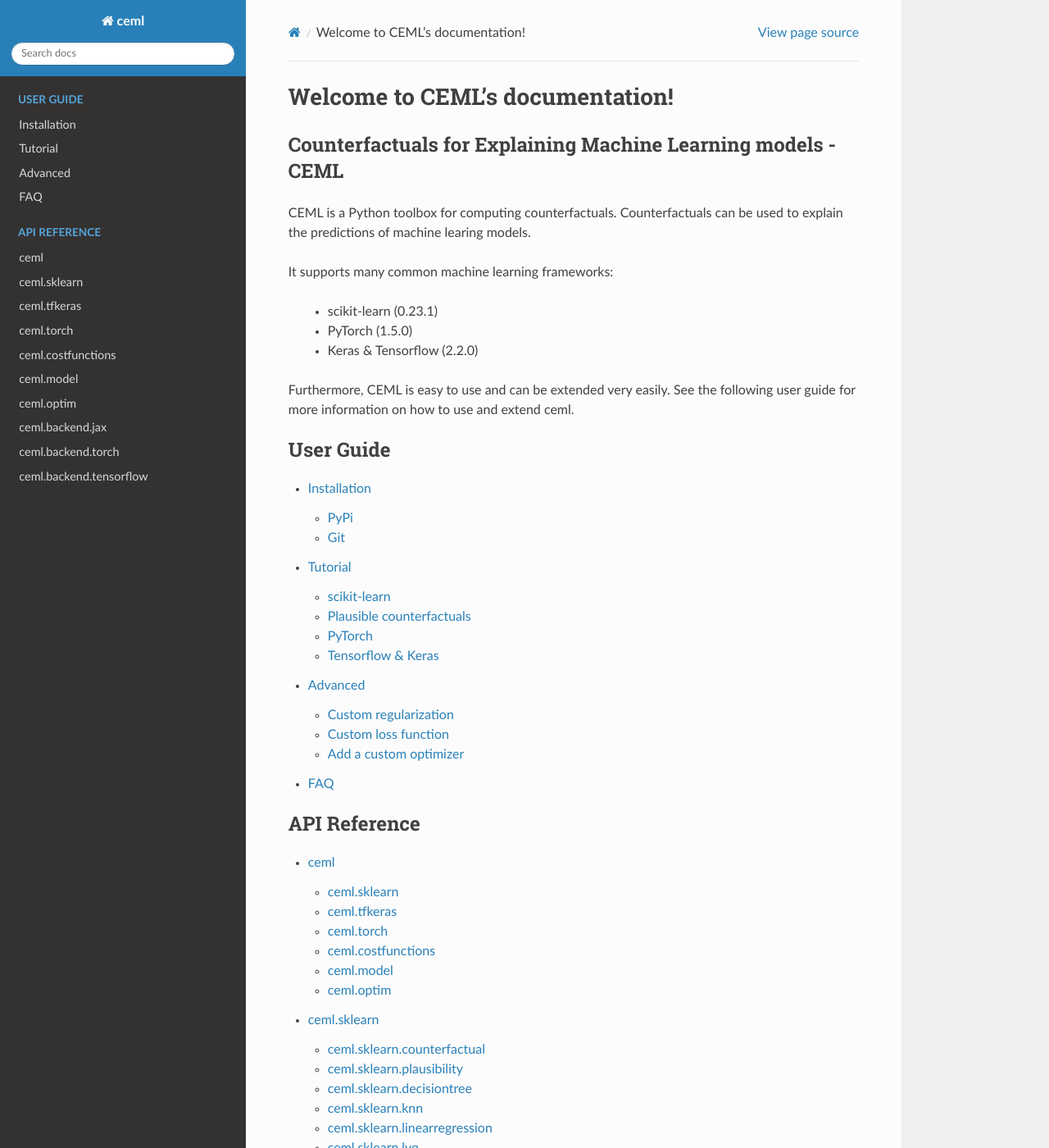
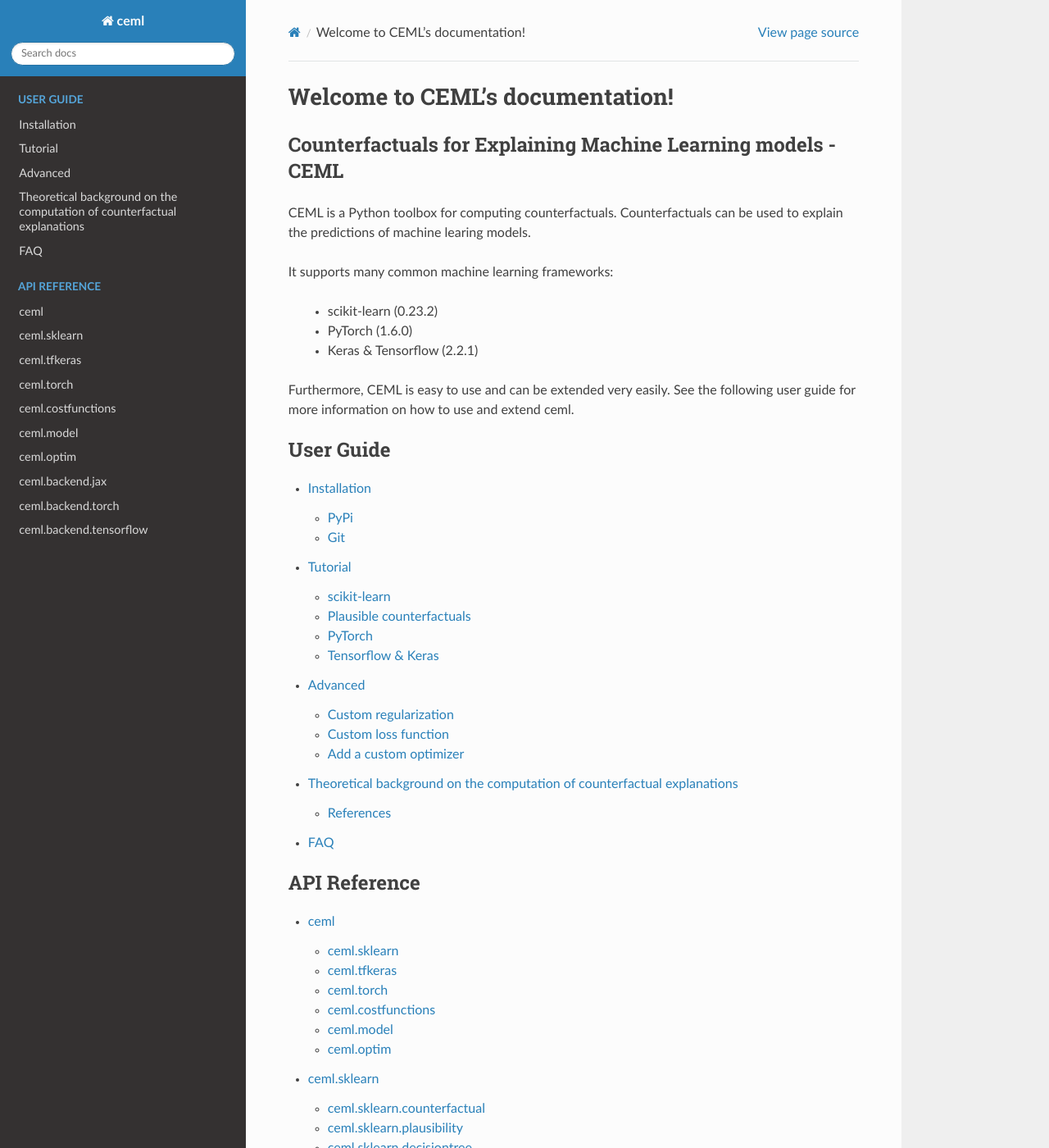
Before and after one commit to andreArtelt/ceml, a Sphinx documentation site: the page built from docs/index.rst, in a window 1280 px wide and 1400 px high. Shown: the whole window at 82% size. Built offline with Sphinx 7.4.7 and the Read the Docs theme 2.0.0, drawn with Linux system fonts in a browser that asks for light colours.

Commit message:
Update documentation and add some references on the computation of counterfactual explanations

```diff
--- a/docs/faq.rst
+++ b/docs/faq.rst
@@ -46,6 +46,9 @@
 
     Go to Github_ and create a new issue. I will take a look at it and let you know whether/when I will/can implement this.
 
+Where can I learn more about the computation of counterfactual explanations?
+    Please take a look at the section :ref:`theory_background`.
+
 
 .. _License: https://github.com/andreArtelt/ceml/LICENSE
 .. _Github: https://github.com/andreArtelt/ceml/
--- a/docs/index.rst
+++ b/docs/index.rst
@@ -8,9 +8,9 @@
 
 It supports many common machine learning frameworks:
 
-    - scikit-learn (0.23.1)
-    - PyTorch (1.5.0)
-    - Keras & Tensorflow (2.2.0)
+    - scikit-learn (0.23.2)
+    - PyTorch (1.6.0)
+    - Keras & Tensorflow (2.2.1)
 
 Furthermore, CEML is easy to use and can be extended very easily. See the following user guide for more information on how to use and extend ceml.
 
@@ -22,6 +22,7 @@
     installation
     tutorial
     advanced
+    theory_background
     faq
 
 
--- /dev/null
+++ b/docs/theory_background.rst
@@ -0,0 +1,13 @@
+.. _theory_background:
+
+************************************************************************
+Theoretical background on the computation of counterfactual explanations
+************************************************************************
+
+References
+==========
+Details on the computation of counterfactual explanations can be found in the following papers:
+
+    - `On the computation of counterfactual explanations -- A survey <https://arxiv.org/abs/1911.07749>`_
+    - `Efficient computation of counterfactual explanations of LVQ models <https://arxiv.org/abs/1908.00735>`_
+    - `Convex Density Constraints for Computing Plausible Counterfactual Explanations <https://arxiv.org/abs/2002.04862>`_
```
